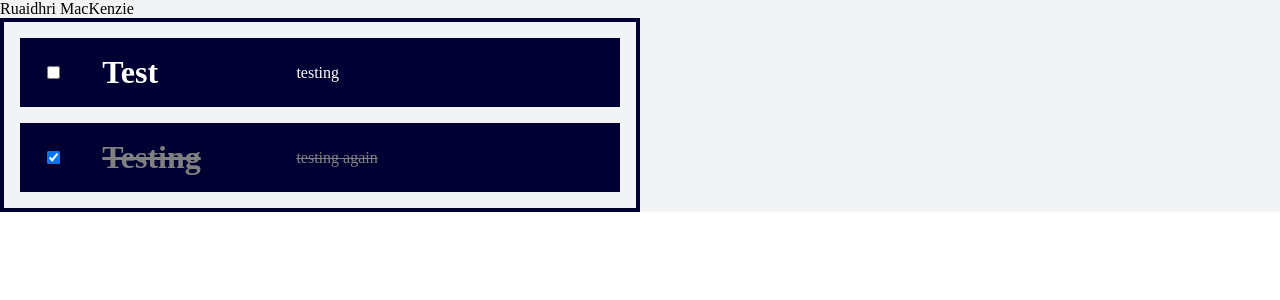
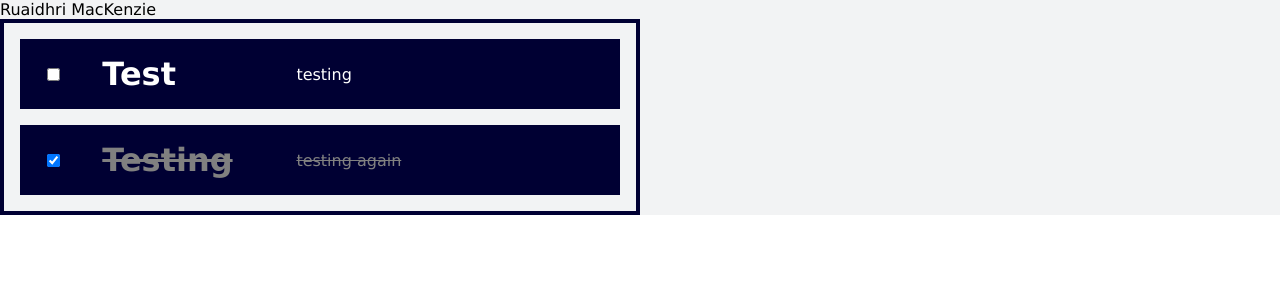
Before and after one commit to Ruaidhri-MacKenzie/organiser, a React (Create React App) app: page / in a window 1280 px wide. Shown: the top 300 px of the page. Built offline with nearby package versions, Linux system fonts and the light colour scheme.

Commit message:
Added default font

```diff
--- a/src/index.css
+++ b/src/index.css
@@ -1,4 +1,6 @@
-*, *::before, *::after {
+*,
+*::before,
+*::after {
 	margin: 0;
 	padding: 0;
 	box-sizing: border-box;
@@ -6,6 +8,7 @@
 
 body {
 	min-height: 100vh;
+	font-family: Verdana, Geneva, Tahoma, sans-serif;
 }
 
 ul {
```
